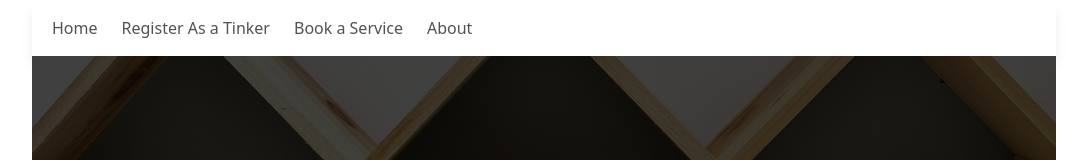
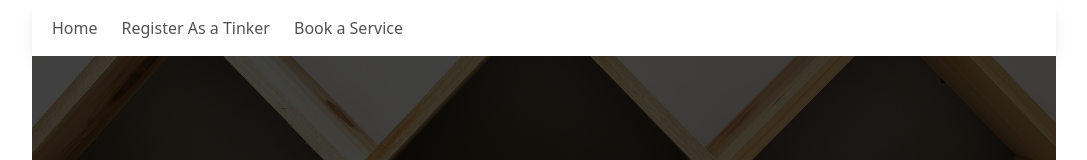
Before and after one commit to ashwinibala/TinkerManagementWeb, a React (Create React App) app: page / in a window 1280 px wide. Shown: the top 160 px of the page, without its empty margins (96-1183 px from the left). Built offline with nearby package versions, Linux system fonts and the light colour scheme.

Commit message:
logo test
logo test

```diff
--- a/src/Pages/Home/HomeHeader.jsx
+++ b/src/Pages/Home/HomeHeader.jsx
@@ -74,15 +74,7 @@ const HomeHeader = () => {
                         data-te-ripple-color="light"
                         >Book a Service</a>
                     </li>
-                    <li class="mb-2 lg:mb-0 lg:pr-2" data-te-nav-item-ref>
-                        <a
-                        class="block transition duration-150 ease-in-out hover:text-neutral-700 focus:text-neutral-700 disabled:text-black/30 dark:hover:text-white dark:focus:text-white lg:p-2 [&.active]:text-black/90"
-                        href="#!"
-                        data-te-nav-link-ref
-                        data-te-ripple-init
-                        data-te-ripple-color="light"
-                        >About</a>
-                    </li>
+
                     </ul>
                 </div>
                 </div>
```
Also changed, not shown: src/shared/Header.jsx (+7 -0 lines), src/Pages/Home/images/logo-png.png (added).
